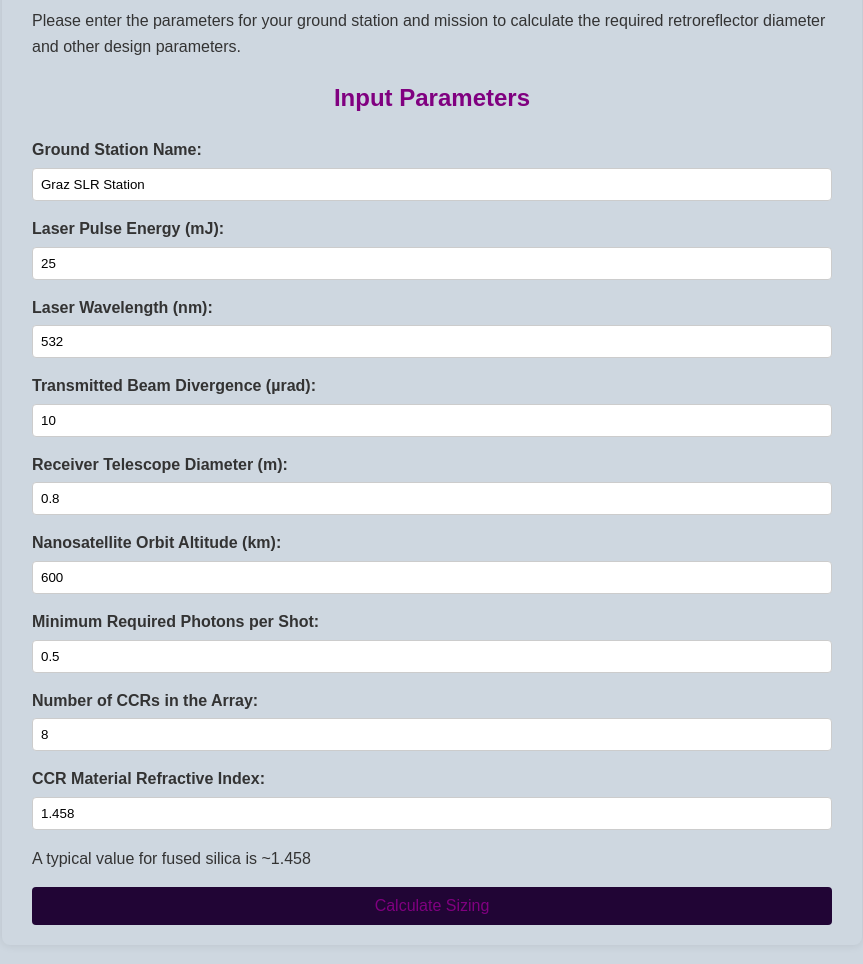
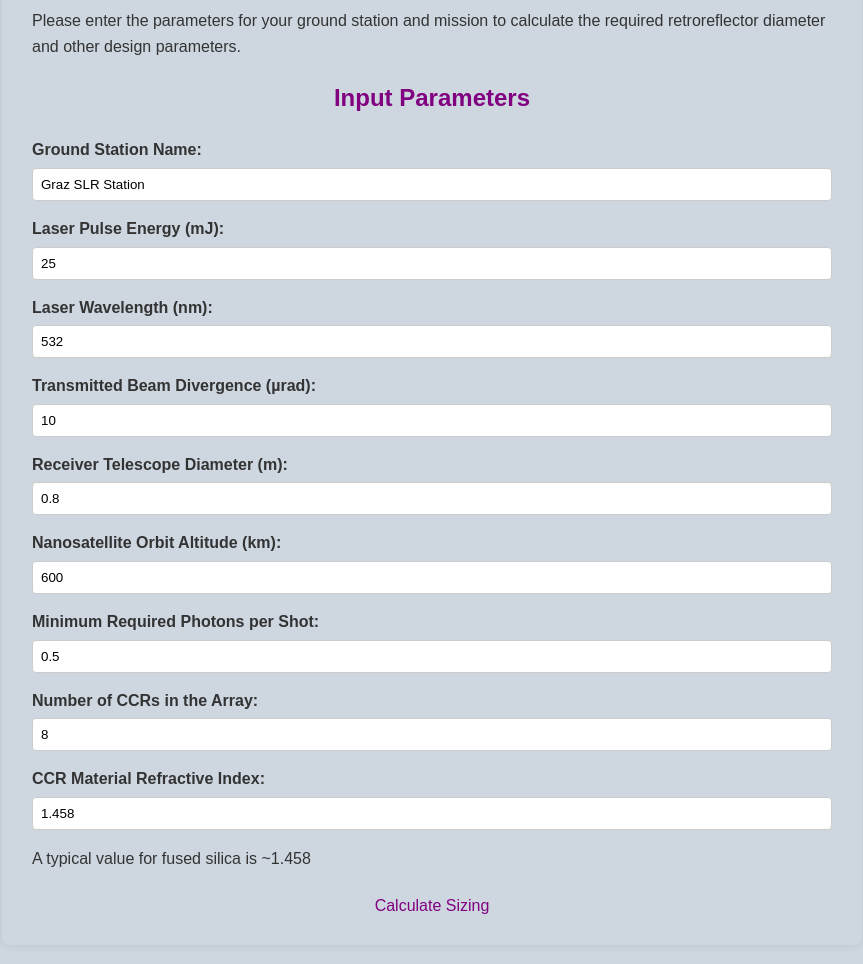
Before and after one commit to supritag-dhruvaspaceintern/index, a plain HTML site: page index.html in a window 1280 px wide. Shown: the part 126-1090 px from the top of the page, without its empty margins (208-1071 px from the left). Drawn offline with Linux system fonts and the light colour scheme.

Commit message:
Update index.html

```diff
--- a/index.html
+++ b/index.html
@@ -44,7 +44,7 @@
             display: block;
             width: 100%;
             padding: 10px;
-            background: #210535;
+            background: #ced7e0;
             color: #800080;
             border: none;
             border-radius: 4px;
```
